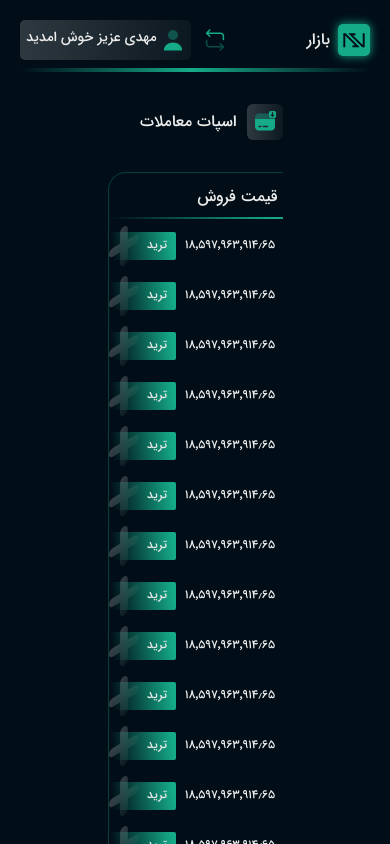
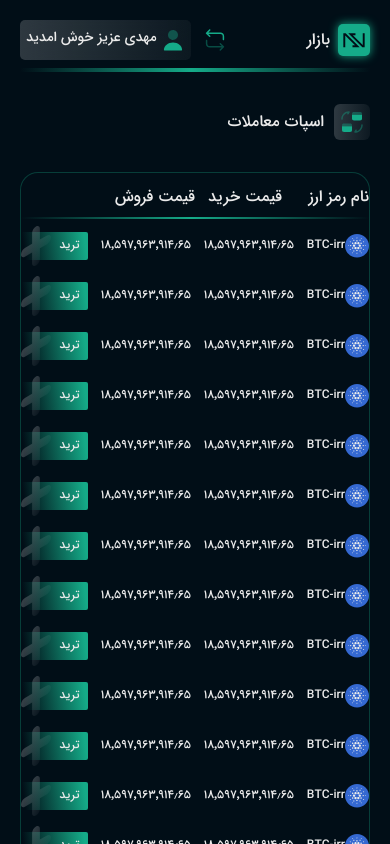
Before and after one commit to danyalbani240/dashboard, a Nuxt app: page /crypto-trade in a window 390 px wide. Shown: the top 844 px of the page. Built offline with nearby package versions, Linux system fonts and the light colour scheme.

Commit message:
icon changed with text

```diff
--- a/components/TheSpotTrade.vue
+++ b/components/TheSpotTrade.vue
@@ -1,6 +1,6 @@
 <template>
-  <div class="mt-8 w-6/12">
-    <base-part-header :address="'insidereport'" headName="اسپات معاملات" />
+  <div class="mt-8 lg:w-6/12 w-full">
+    <base-part-header :address="'convert-card'" headName="اسپات معاملات" />
 
     <the-trade-table class="w-full" />
   </div>
```
